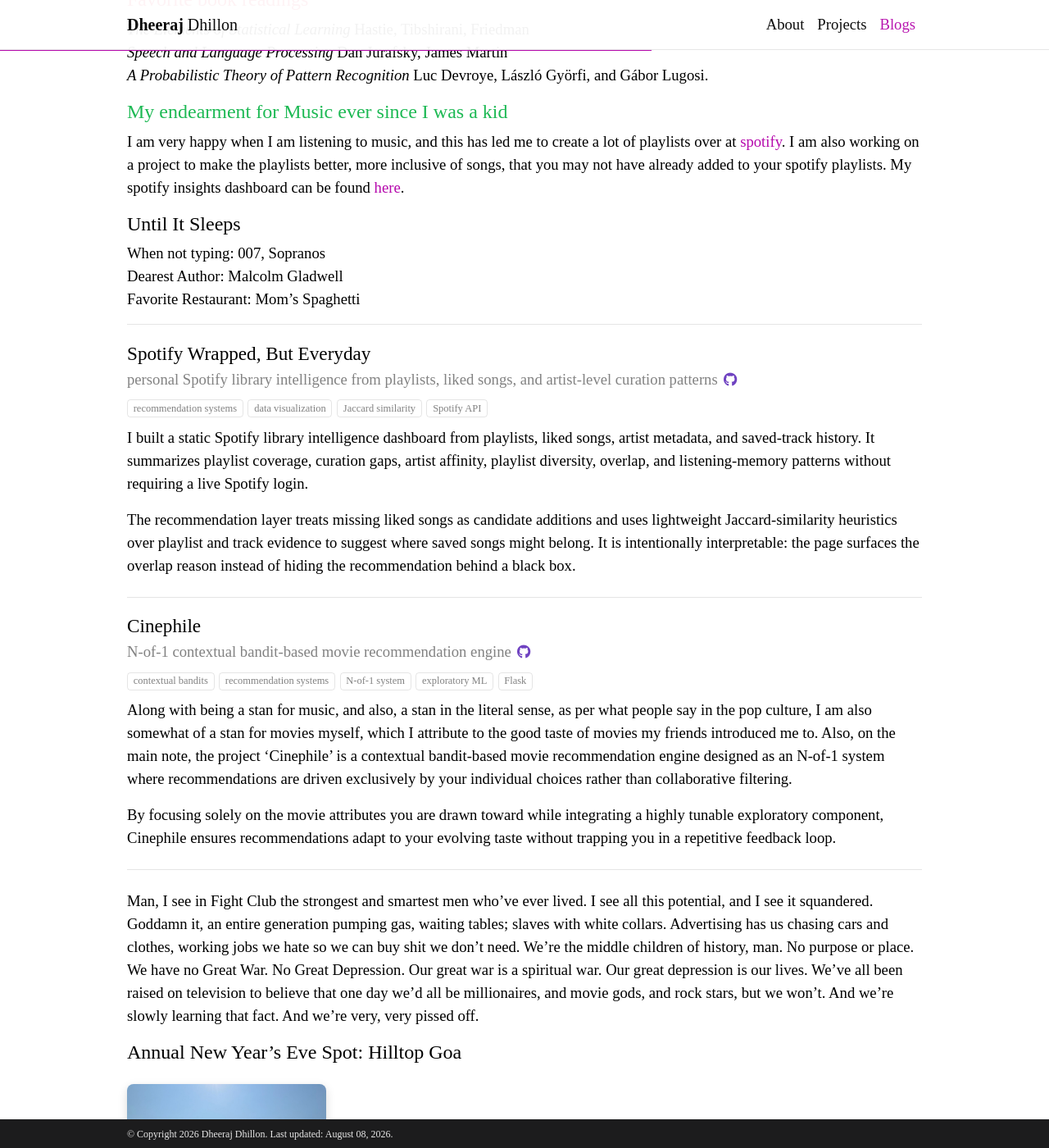
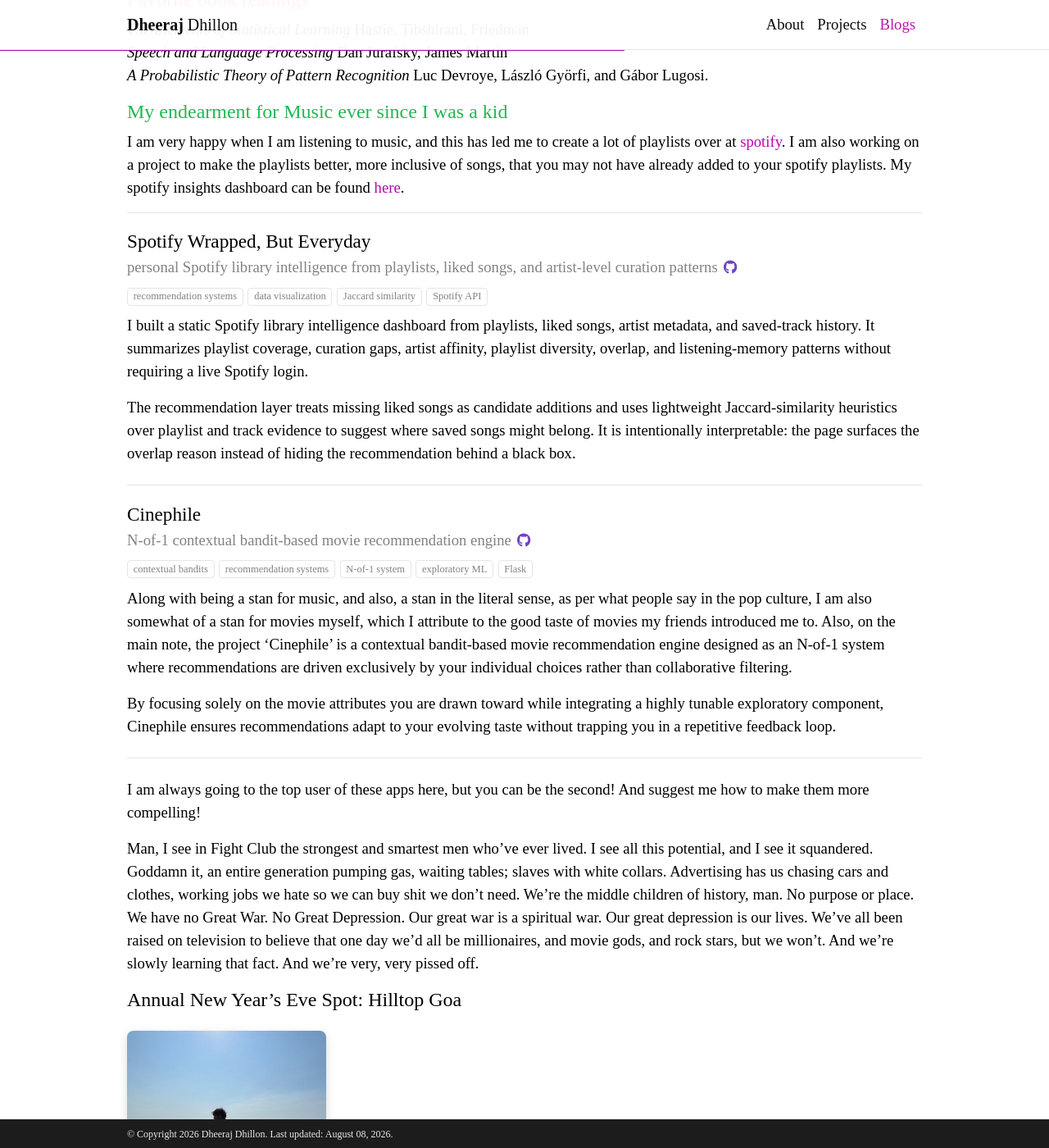
Before and after one commit to djdhillxn/djdhillxn.github.io, a Jekyll site: the page built from _pages/blogs.md, in a window 1280 px wide and 1400 px high, scrolled down 912 px. Shown: the whole window at 82% size. Built offline with Jekyll 4.4.1, drawn with Linux system fonts in a browser that asks for light colours; comment, search, counter and statistics services are not loaded; a style sheet for code colours, icons or effects is not loaded; some of the changed text lies outside the part shown.

Commit message:
blogs updated a tiny bit

```diff
--- a/_pages/blogs.md
+++ b/_pages/blogs.md
@@ -42,10 +42,6 @@
 I am also working on a project to make the playlists better, more inclusive of songs, that you may not have already added to your spotify playlists.
 My spotify insights dashboard can be found [here](/projects/spotify).
 
-#### Until It Sleeps
-When not typing: 007, Sopranos \\
-Dearest Author: Malcolm Gladwell \\
-Favorite Restaurant: Mom's Spaghetti
 
 <div class="projects projects-home" style="margin-bottom: 1.5rem;">
   {%- assign blog_projects = site.projects | where_exp: "project", "project.show_in_blog == true" | sort: "portfolio_order" -%}
@@ -53,8 +49,11 @@
     {%- include project_feature.html project=project -%}
   {%- endfor -%}
 </div>
+
+I am always going to the top user of these apps here, but you can be the second! And suggest me how to make them more compelling!
+
 <!-- #### I am a cinephile
-I am always going to the top user of these apps here, but you can be the second!
+
 I have also created an app named as Cinefile. It takes in your preferences, remembers them, and gives you personalized recommendations of movies! Find the GitHub to it [here](https://github.com/djdhillxn/cinephile) which gives way to a flask application that can be run locally! -->
 
 Man, I see in Fight Club the strongest and smartest men who’ve ever lived. I see all this potential, and I see it squandered. Goddamn it, an entire generation pumping gas, waiting tables; slaves with white collars. Advertising has us chasing cars and clothes, working jobs we hate so we can buy shit we don’t need. We’re the middle children of history, man. No purpose or place. We have no Great War. No Great Depression. Our great war is a spiritual war. Our great depression is our lives. We’ve all been raised on television to believe that one day we’d all be millionaires, and movie gods, and rock stars, but we won’t. And we’re slowly learning that fact. And we’re very, very pissed off.
```
Also changed, not shown: other parts of _pages/blogs.md (+6 -0 lines).
